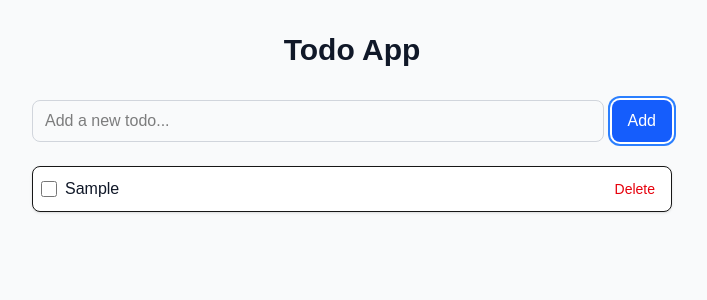
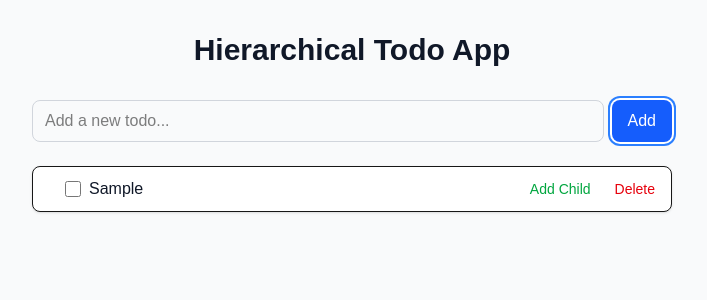
Before and after one commit to diegodelrieu/tech-execution, a Next.js app in the folder todo-app/: page / in a window 1280 px wide. Both pictures are taken after typing "Sample" into the empty fields and a click on the button "Add". Shown: the top 300 px of the page, without its empty margins (288-995 px from the left). Built offline with nearby package versions, Linux system fonts and the light colour scheme.

Commit message:
feat: implement phase 2 hierarchical structure

```diff
--- a/todo-app/src/app/page.tsx
+++ b/todo-app/src/app/page.tsx
@@ -2,9 +2,10 @@
 
 import { useState } from 'react';
 import { v4 as uuidVersion4 } from 'uuid';
-import { type TodoItem } from '@/types/todo';
+import { type TodoItem, type TodoActions } from '@/types/todo';
 import { AddTodo } from '@/components/add-todo';
 import { TodoList } from '@/components/todo-list';
+import { updateTodoById, deleteTodoById, addChildTodo as addChildTodoHelper } from '@/utils/todo-helpers';
 
 export default function Home() {
   const [todos, setTodos] = useState<TodoItem[]>([]);
@@ -15,33 +16,60 @@ export default function Home() {
       title,
       completed: false,
       children: [],
+      expanded: false,
     };
     setTodos([...todos, newTodo]);
   };
 
   const toggleComplete = (id: string) => {
-    setTodos(todos.map(todo =>
-      todo.id === id ? { ...todo, completed: !todo.completed } : todo
-    ));
+    setTodos(previousTodos =>
+      updateTodoById(previousTodos, id, todo => ({
+        ...todo,
+        completed: !todo.completed
+      }))
+    );
   };
 
   const deleteTodo = (id: string) => {
-    setTodos(todos.filter(todo => todo.id !== id));
+    setTodos(previousTodos => deleteTodoById(previousTodos, id));
+  };
+
+  const addChildTodo = (parentId: string, title: string) => {
+    const newTodo: TodoItem = {
+      id: uuidVersion4(),
+      title,
+      completed: false,
+      children: [],
+      expanded: false,
+    };
+    setTodos(previousTodos => addChildTodoHelper(previousTodos, parentId, newTodo));
+  };
+
+  const toggleExpanded = (id: string) => {
+    setTodos(previousTodos =>
+      updateTodoById(previousTodos, id, todo => ({
+        ...todo,
+        expanded: !todo.expanded
+      }))
+    );
+  };
+
+  const actions: TodoActions = {
+    onToggleComplete: toggleComplete,
+    onDelete: deleteTodo,
+    onAddChild: addChildTodo,
+    onToggleExpanded: toggleExpanded,
   };
 
   return (
     <div className="min-h-screen bg-gray-50 py-8">
       <div className="max-w-2xl mx-auto px-4">
         <h1 className="text-3xl font-bold text-gray-900 mb-8 text-center">
-          Todo App
+          Hierarchical Todo App
         </h1>
 
         <AddTodo onAdd={addTodo} />
-        <TodoList
-          todos={todos}
-          onToggleComplete={toggleComplete}
-          onDelete={deleteTodo}
-        />
+        <TodoList todos={todos} actions={actions} />
 
         {todos.length === 0 && (
           <div className="text-center text-gray-500 mt-8">
--- a/todo-app/src/components/todo-item.tsx
+++ b/todo-app/src/components/todo-item.tsx
@@ -1,32 +1,89 @@
 'use client';
 
-import { type TodoItem } from '@/types/todo';
+import { useState } from 'react';
+import { type TodoItem, type TodoActions } from '@/types/todo';
+import { AddTodo } from './add-todo';
 
 interface TodoItemProperties {
   todo: TodoItem;
-  onToggleComplete: (id: string) => void;
-  onDelete: (id: string) => void;
+  actions: TodoActions;
+  level?: number;
 }
 
-export function TodoItemComponent({ todo, onToggleComplete, onDelete }: TodoItemProperties) {
+export function TodoItemComponent({ todo, actions, level = 0 }: TodoItemProperties) {
+  const [showAddChild, setShowAddChild] = useState(false);
+  const hasChildren = todo.children.length > 0;
+  const isExpanded = todo.expanded ?? false;
+
+  const handleAddChild = (title: string) => {
+    actions.onAddChild(todo.id, title);
+    setShowAddChild(false);
+  };
+
   return (
-    <div className="flex items-center space-x-2 p-2 border rounded-lg bg-white shadow-sm">
+    <div className="w-full">
+      <div
+        className="flex items-center space-x-2 p-2 border rounded-lg bg-white shadow-sm"
+        style={{ marginLeft: `${level * 20}px` }}
+      >
+        {hasChildren && (
+          <button
+            onClick={() => actions.onToggleExpanded(todo.id)}
+            className="w-4 h-4 flex items-center justify-center text-gray-600 hover:text-gray-800"
+            type="button"
+            aria-label={isExpanded ? 'Collapse' : 'Expand'}
+          >
+            {isExpanded ? '▼' : '▶'}
+          </button>
+        )}
+        {!hasChildren && <div className="w-4" />}
+
         <input
           type="checkbox"
           checked={todo.completed}
-        onChange={() => onToggleComplete(todo.id)}
+          onChange={() => actions.onToggleComplete(todo.id)}
           className="w-4 h-4 text-blue-600 bg-gray-100 border-gray-300 rounded focus:ring-blue-500 focus:ring-2"
         />
+
         <span className={`flex-1 ${todo.completed ? 'line-through text-gray-500' : 'text-gray-900'}`}>
           {todo.title}
         </span>
+
         <button
-        onClick={() => onDelete(todo.id)}
+          onClick={() => setShowAddChild(!showAddChild)}
+          className="px-2 py-1 text-sm text-green-600 hover:text-green-800 hover:bg-green-50 rounded transition-colors"
+          type="button"
+        >
+          Add Child
+        </button>
+
+        <button
+          onClick={() => actions.onDelete(todo.id)}
           className="px-2 py-1 text-sm text-red-600 hover:text-red-800 hover:bg-red-50 rounded transition-colors"
           type="button"
         >
           Delete
         </button>
       </div>
+
+      {showAddChild && (
+        <div style={{ marginLeft: `${(level + 1) * 20}px` }} className="mt-2">
+          <AddTodo onAdd={handleAddChild} />
+        </div>
+      )}
+
+      {isExpanded && hasChildren && (
+        <div className="mt-2 space-y-2">
+          {todo.children.map((child) => (
+            <TodoItemComponent
+              key={child.id}
+              todo={child}
+              actions={actions}
+              level={level + 1}
+            />
+          ))}
+        </div>
+      )}
+    </div>
   );
 }
--- a/todo-app/src/components/todo-list.tsx
+++ b/todo-app/src/components/todo-list.tsx
@@ -1,23 +1,22 @@
 'use client';
 
-import { type TodoItem } from '@/types/todo';
+import { type TodoItem, type TodoActions } from '@/types/todo';
 import { TodoItemComponent } from './todo-item';
 
 interface TodoListProperties {
   todos: TodoItem[];
-  onToggleComplete: (id: string) => void;
-  onDelete: (id: string) => void;
+  actions: TodoActions;
 }
 
-export function TodoList({ todos, onToggleComplete, onDelete }: TodoListProperties) {
+export function TodoList({ todos, actions }: TodoListProperties) {
   return (
     <div className="space-y-2">
       {todos.map((todo) => (
         <TodoItemComponent
           key={todo.id}
           todo={todo}
-          onToggleComplete={onToggleComplete}
-          onDelete={onDelete}
+          actions={actions}
+          level={0}
         />
       ))}
     </div>
--- /dev/null
+++ b/todo-app/src/utils/todo-helpers.ts
@@ -0,0 +1,59 @@
+import { type TodoItem } from '@/types/todo';
+
+export function findTodoById(todos: TodoItem[], id: string): TodoItem | null {
+  for (const todo of todos) {
+    if (todo.id === id) {
+      return todo;
+    }
+    const found = findTodoById(todo.children, id);
+    if (found) {
+      return found;
+    }
+  }
+  return null;
+}
+
+export function updateTodoById(
+  todos: TodoItem[],
+  id: string,
+  updater: (todo: TodoItem) => TodoItem
+): TodoItem[] {
+  return todos.map(todo => {
+    if (todo.id === id) {
+      return updater(todo);
+    }
+    return {
+      ...todo,
+      children: updateTodoById(todo.children, id, updater),
+    };
+  });
+}
+
+export function deleteTodoById(todos: TodoItem[], id: string): TodoItem[] {
+  return todos
+    .filter(todo => todo.id !== id)
+    .map(todo => ({
+      ...todo,
+      children: deleteTodoById(todo.children, id),
+    }));
+}
+
+export function addChildTodo(
+  todos: TodoItem[],
+  parentId: string,
+  childTodo: TodoItem
+): TodoItem[] {
+  return todos.map(todo => {
+    if (todo.id === parentId) {
+      return {
+        ...todo,
+        children: [...todo.children, childTodo],
+        expanded: true,
+      };
+    }
+    return {
+      ...todo,
+      children: addChildTodo(todo.children, parentId, childTodo),
+    };
+  });
+}
```
Also changed, not shown: todo-app/src/types/todo.ts (+8 -0 lines). Lines whose indentation alone changed are shown as unchanged.
